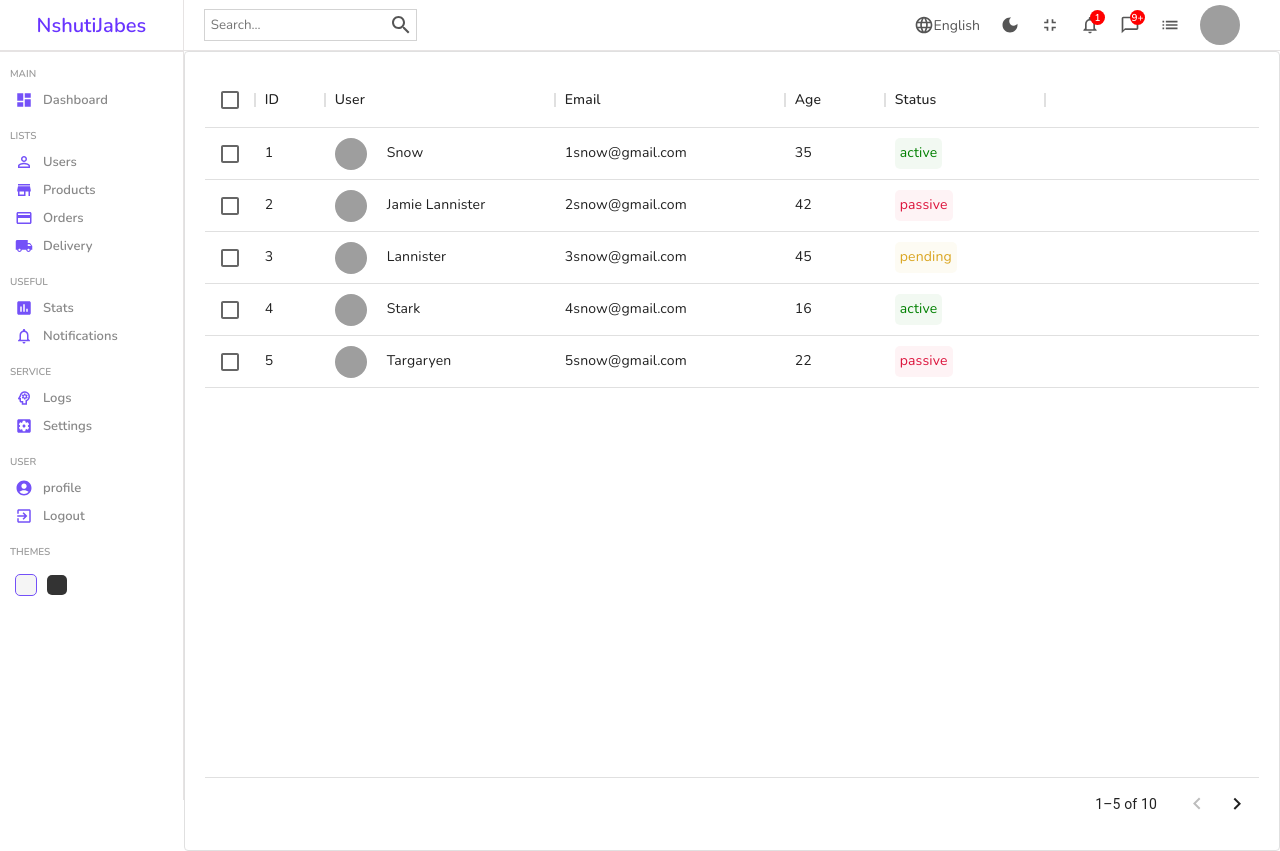
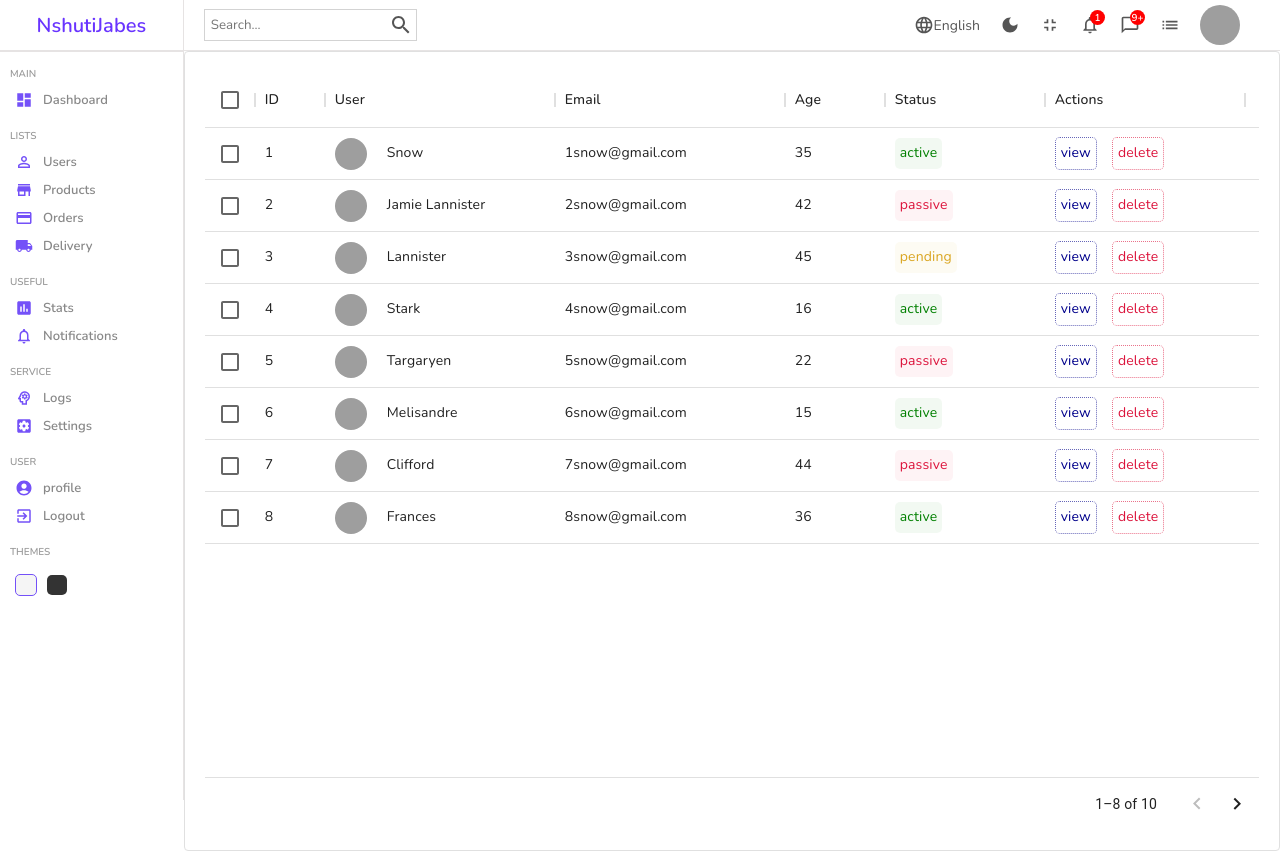
Before and after one commit to n-jabes/admin_dashboard, a React (Create React App) app: page /users in a window 1280 px wide. Built offline with nearby package versions, Linux system fonts and the light colour scheme; grey boxes are pictures that could not be loaded; a web font is replaced by a local one.

Commit message:
finished building the actions column which will be used on all the table lists either for users or products

```diff
--- a/src/components/datatable/DataTable.jsx
+++ b/src/components/datatable/DataTable.jsx
@@ -3,12 +3,27 @@
 import { userRows, userColumns } from "../../datatablesource"
 
 function DataTable() {
+  const actionColumns = [
+    {
+      field: "action",
+      headerName: "Actions",
+      width: 200,
+      renderCell: () => {
+        return(
+          <div className="cellActions">
+            <div className="viewButton">view</div>
+            <div className="deleteButton">delete</div>
+          </div>
+        );
+      }
+  }
+  ]
   return (
     <DataGrid className="datatable"
         rows={userRows}
-        columns={userColumns}
-        pageSize={5}
-        rowsPerPageOptions={[5]}
+        columns={userColumns.concat(actionColumns)}
+        pageSize={8}
+        rowsPerPageOptions={[8]}
         checkboxSelection
       />
   )
--- a/src/components/datatable/datatable.scss
+++ b/src/components/datatable/datatable.scss
@@ -32,4 +32,25 @@
             background: rgba(220, 20, 60, 0.05);
         }
     }
+
+    .cellActions{
+        display: flex;
+        align-items: center;
+        gap: 15px;
+
+        .viewButton{
+            padding: 5px;
+            border-radius: 5px;
+            color: darkblue;
+            border: 1px dotted rgba(0, 0, 139, 0.6);
+            cursor: pointer;
+        }
+        .deleteButton{
+            padding: 5px;
+            border-radius: 5px;
+            color: crimson;
+            border: 1px dotted rgba(220, 20, 60, 0.6);
+            cursor: pointer;
+        }
+    }
 }
```
